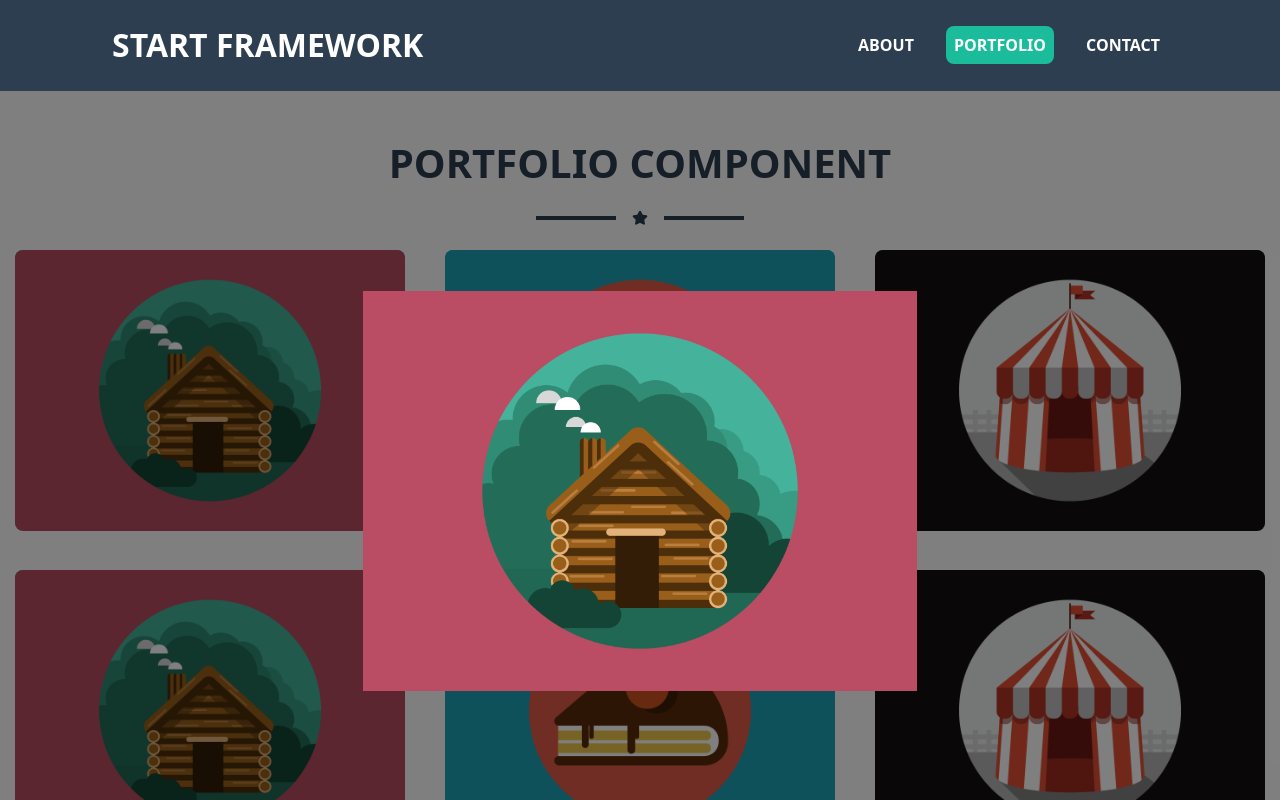
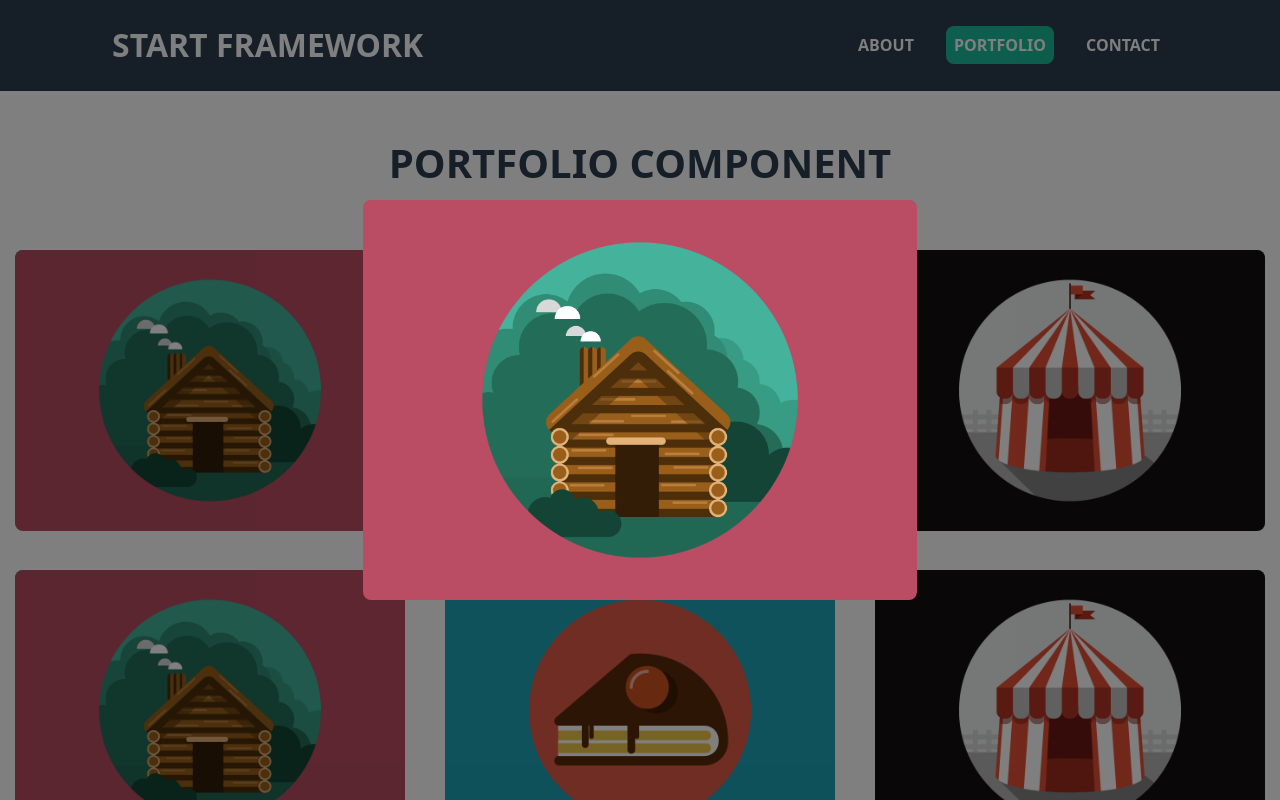
Before and after one commit to Margo-Mikhael/first-react-app2, a React (Vite) app: page /portfolio in a window 1280 px wide. Both pictures are taken after a click on the button 210 px from the left and 389 px from the top of the page. Shown: the top 800 px of the page. Built offline with nearby package versions, Linux system fonts and the light colour scheme.

Commit message:
Enhance modal layout in Portfolio component for full-screen display and improved close functionality

```diff
--- a/src/components/Portfolio/Portfolio.jsx
+++ b/src/components/Portfolio/Portfolio.jsx
@@ -33,11 +33,17 @@ export default function Portfolio() {
         ))}
       </div>
       {isModalOpen && (
-        <div className="bg-black/50 w-full h-full  absolute flex justify-center items-center">
-          <img className="h-100" src={selectedImage} alt="image" />
-
-          {/* Enahnce layout and make bg take full screen */}
-          {/* implement close functionalitiy */}
+        <div
+          onClick={() => setisModalOpen(false)}
+          className="bg-black/50 w-full h-full fixed top-0 left-0 z-50 flex justify-center items-center cursor-pointer"
+        >
+          <div className="relative">
+            <img
+              className="max-h-[50vh] max-w-[60vw] object-contain rounded-lg"
+              src={selectedImage}
+              alt="image"
+            />
+          </div>
         </div>
       )}
     </div>
```
